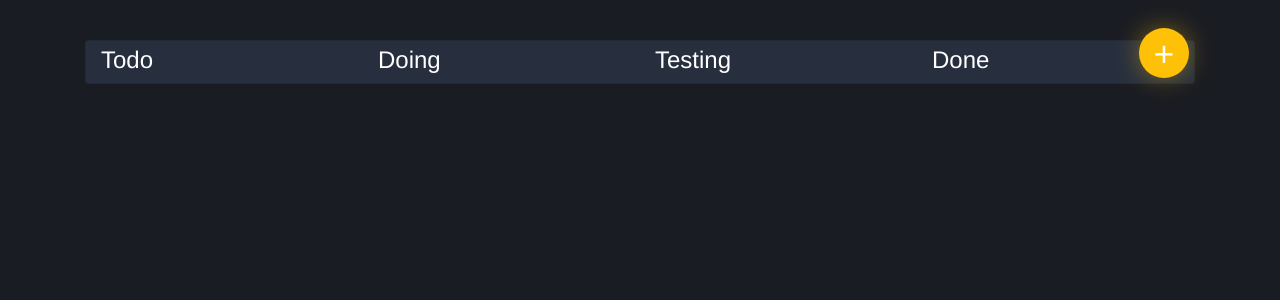
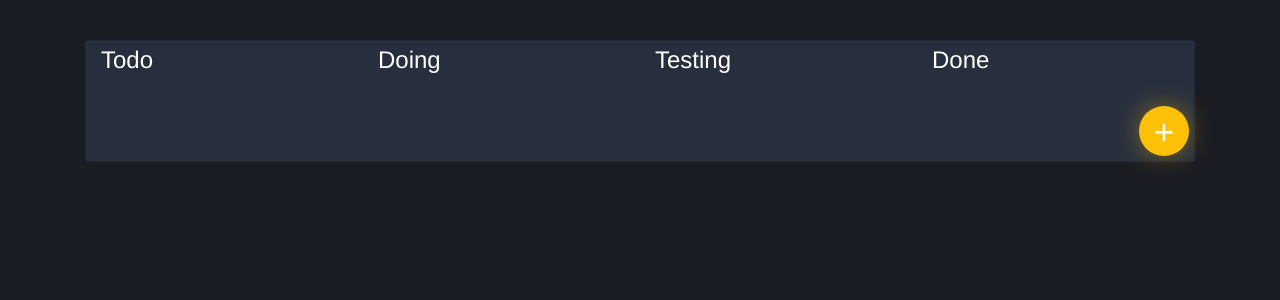
Before and after one commit to Waro1234/FCWA, a Vue app in the folder scrumboard/: page / in a window 1280 px wide. Shown: the top 300 px of the page. Built offline with nearby package versions, Linux system fonts and the light colour scheme.

Commit message:
CSS Change

```diff
--- a/scrumboard/src/components/HelloWorld.vue
+++ b/scrumboard/src/components/HelloWorld.vue
@@ -55,5 +55,6 @@ a {
   }
   .row{
     position: relative;
+    min-height: 120px;
   }
 </style>
```
